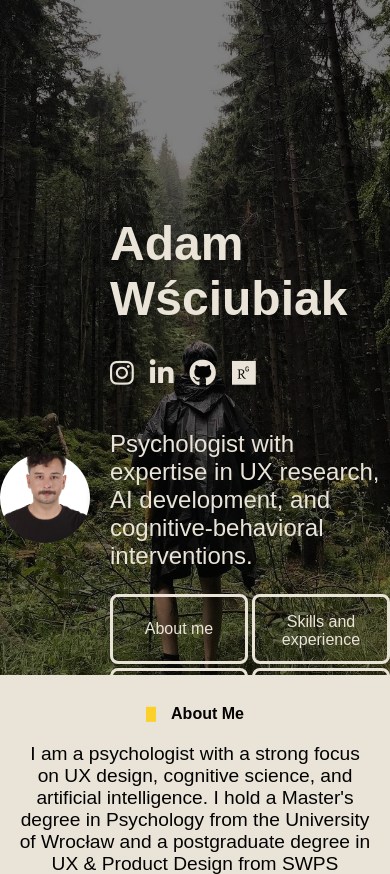
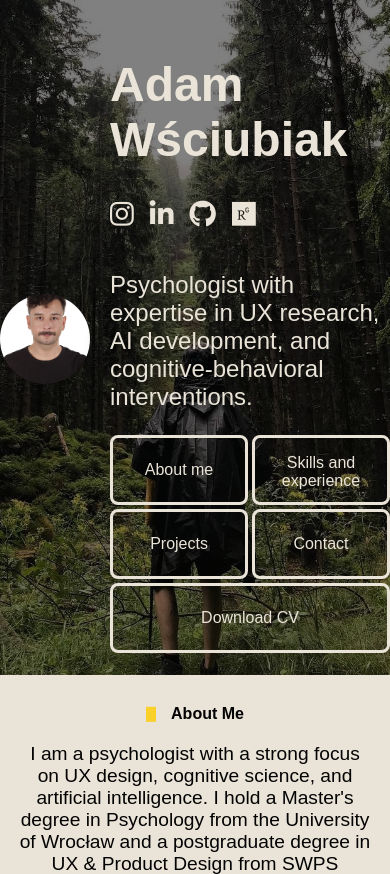
Before and after one commit to adamwsciubiak/adamwsciubiak, a PHP site: page / in a window 390 px wide. Shown: the top 874 px of the page. Run offline with PHP 8.4, Linux system fonts and the light colour scheme.

Commit message:
Update style.css

```diff
--- a/style.css
+++ b/style.css
@@ -271,7 +271,7 @@ footer {
 /* Media query for narrower screens (below 768px) */
 @media (max-width: 2532px) {
     .header-content{
-        top: 0.5rem
+        top: 0.1rem
     }
 @media (max-width: 1170px) {
     .avatar {
@@ -287,7 +287,7 @@ footer {
         height: 120px; /* Ensure height equals width */
     }
     .header-content {
-        top: 10rem; /* Move text down by 3rem */
+        top: 0.1rem; /* Move text down by 3rem */
     }
 }
 
```
